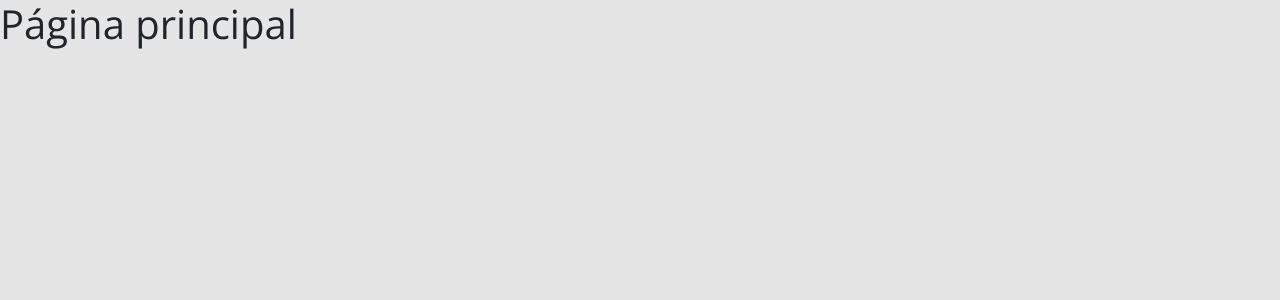
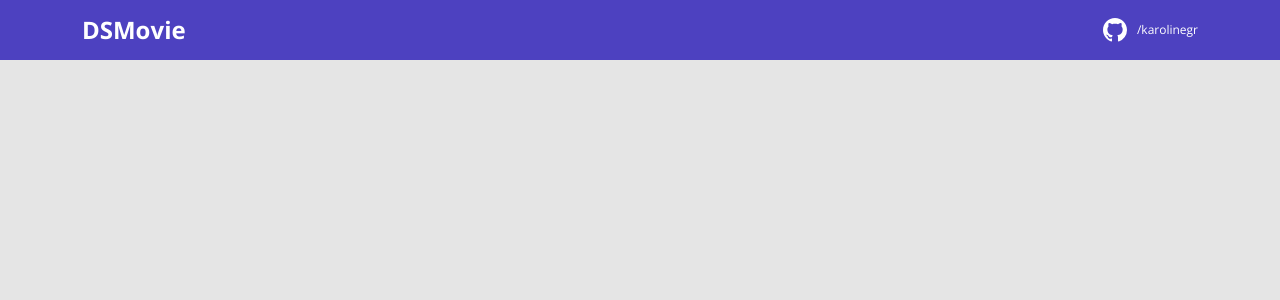
Before and after one commit to karolinegr/dsmovie, a React (Create React App) app in the folder frontend/: page / in a window 1280 px wide. Shown: the top 300 px of the page. Built offline with nearby package versions, Linux system fonts and the light colour scheme; the HTML template or start-up script is replaced by a standard one.

Commit message:
Add Navbar

```diff
--- a/frontend/package.json
+++ b/frontend/package.json
@@ -13,6 +13,7 @@
     "bootstrap": "5.1.3",
     "react": "^18.1.0",
     "react-dom": "^18.1.0",
+    "react-icons": "^4.3.1",
     "react-scripts": "5.0.1",
     "typescript": "^4.4.2",
     "web-vitals": "^2.1.0"
--- a/frontend/src/App.tsx
+++ b/frontend/src/App.tsx
@@ -1,5 +1,9 @@
+import { Navbar } from "./components/Navbar";
+
 function App() {
-  return <h1>Página principal</h1>;
+  return (
+        <Navbar />
+  );
 }
 
 export default App;
--- /dev/null
+++ b/frontend/src/components/Navbar/index.tsx
@@ -0,0 +1,24 @@
+import { BsGithub } from "react-icons/bs";
+import "./styles.css";
+
+export const Navbar: any = () => {
+  return (
+    <header>
+      <nav className="container">
+        <div className="dsmovie-nav-content">
+          <h1>DSMovie</h1>
+          <a
+            href="https://github.com/karolinegr"
+            target="_blank"
+            rel="noreferrer"
+          >
+            <div className="dsmovie-contact-container">
+              <BsGithub className="icon-git" />
+              <p className="dsmovie-contact-link">/karolinegr</p>
+            </div>
+          </a>
+        </div>
+      </nav>
+    </header>
+  );
+};
--- /dev/null
+++ b/frontend/src/components/Navbar/styles.css
@@ -0,0 +1,44 @@
+:root {
+    --color-primary: #4D41C0;
+  }
+
+header{
+    background-color: var(--color-primary);
+    height: 60px;
+    display: flex;
+    align-items: center;
+}
+
+.dsmovie-nav-content{
+    display: flex;
+    justify-content: space-between;
+    align-items: center;
+    color: #fff;
+}
+
+.dsmovie-nav-content h1{
+    margin: 0;
+    font-weight: 700;
+    font-size: 24px;
+}
+
+.dsmovie-contact-container{
+    display: flex;
+    justify-content: space-between;
+    align-items: center;
+}
+
+a{
+    text-decoration: none;
+}
+
+.icon-git{
+    color: #fff;
+    font-size: 24px;
+}
+
+.dsmovie-contact-link{
+    margin: 0 0 0 10px;
+    font-size: 12px;
+    color: #fff;
+}
```
Also changed, not shown: 2 other files (tests, documents, lock files or other folders).
